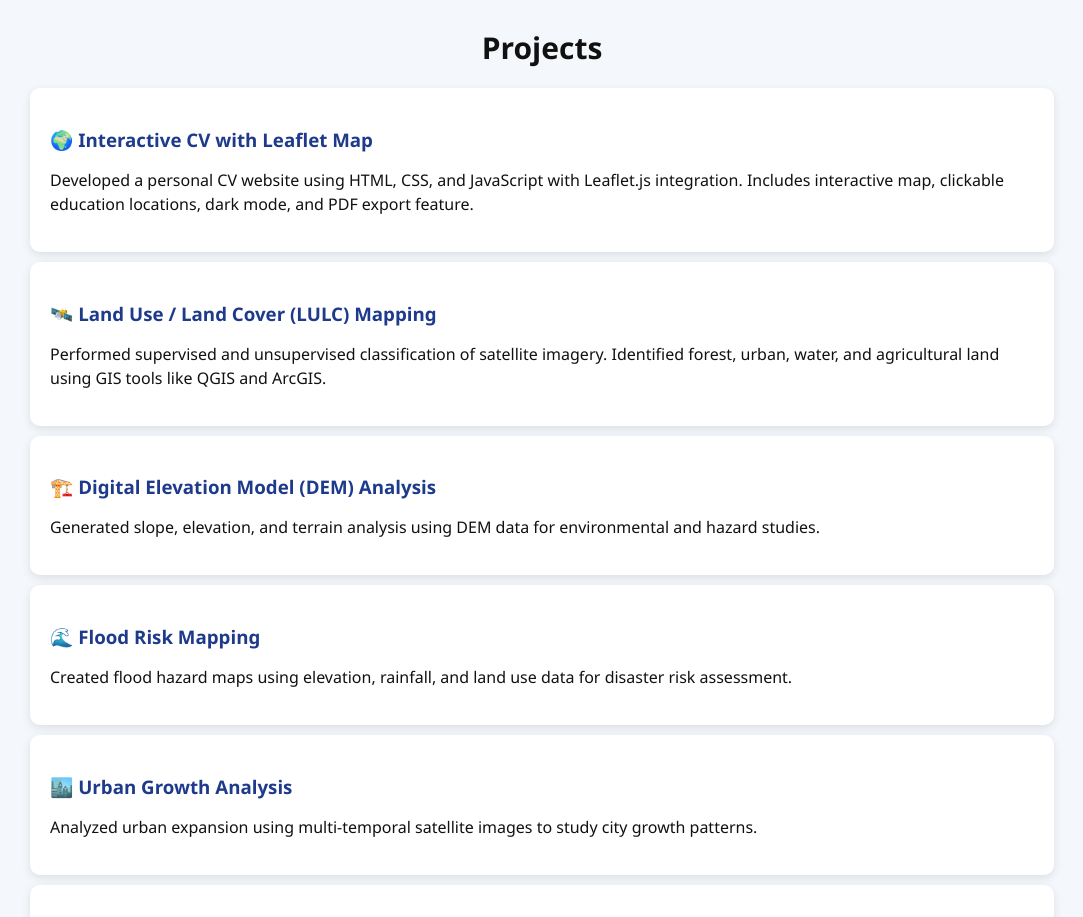
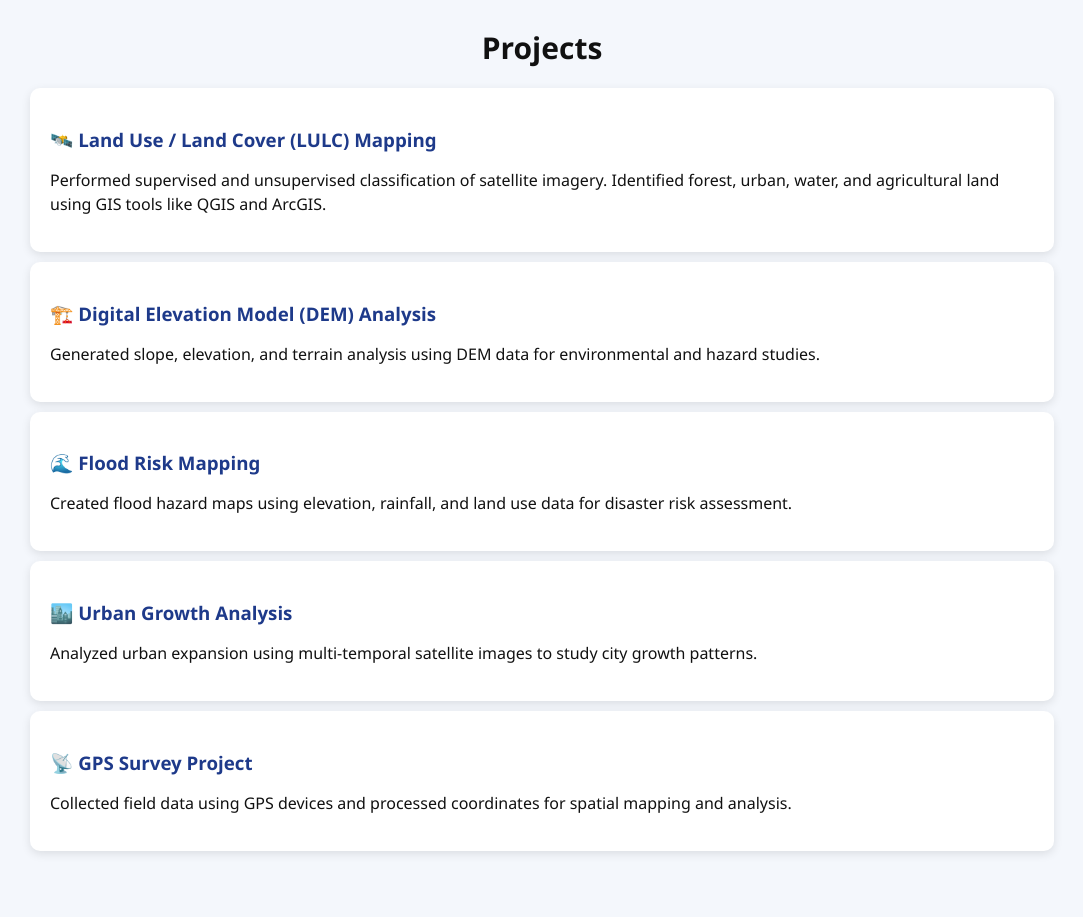
Before and after one commit to dipesh00001/portfolio-website, a plain HTML site: page index.html in a window 1280 px wide. Shown: the part 2840-3757 px from the top of the page, without its empty margins (98-1181 px from the left). Drawn offline with nearby package versions, Linux system fonts and the light colour scheme.

Commit message:
Update index.html

```diff
--- a/index.html
+++ b/index.html
@@ -257,14 +257,6 @@ footer{
     <h2 class="section-title">Projects</h2>
 
     <div class="card">
-        <h3>🌍 Interactive CV with Leaflet Map</h3>
-        <p>
-            Developed a personal CV website using HTML, CSS, and JavaScript with Leaflet.js integration.
-            Includes interactive map, clickable education locations, dark mode, and PDF export feature.
-        </p>
-    </div>
-
-    <div class="card">
         <h3>🛰️ Land Use / Land Cover (LULC) Mapping</h3>
         <p>
             Performed supervised and unsupervised classification of satellite imagery.
```
